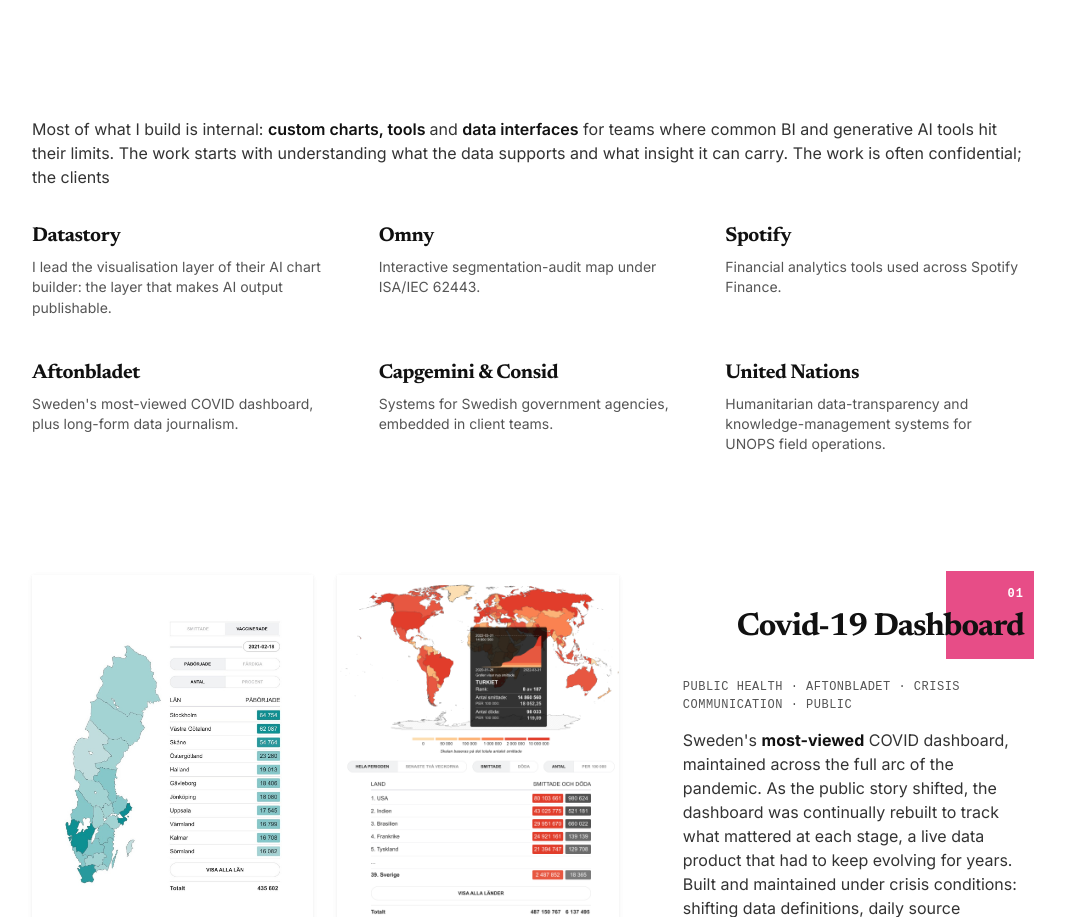
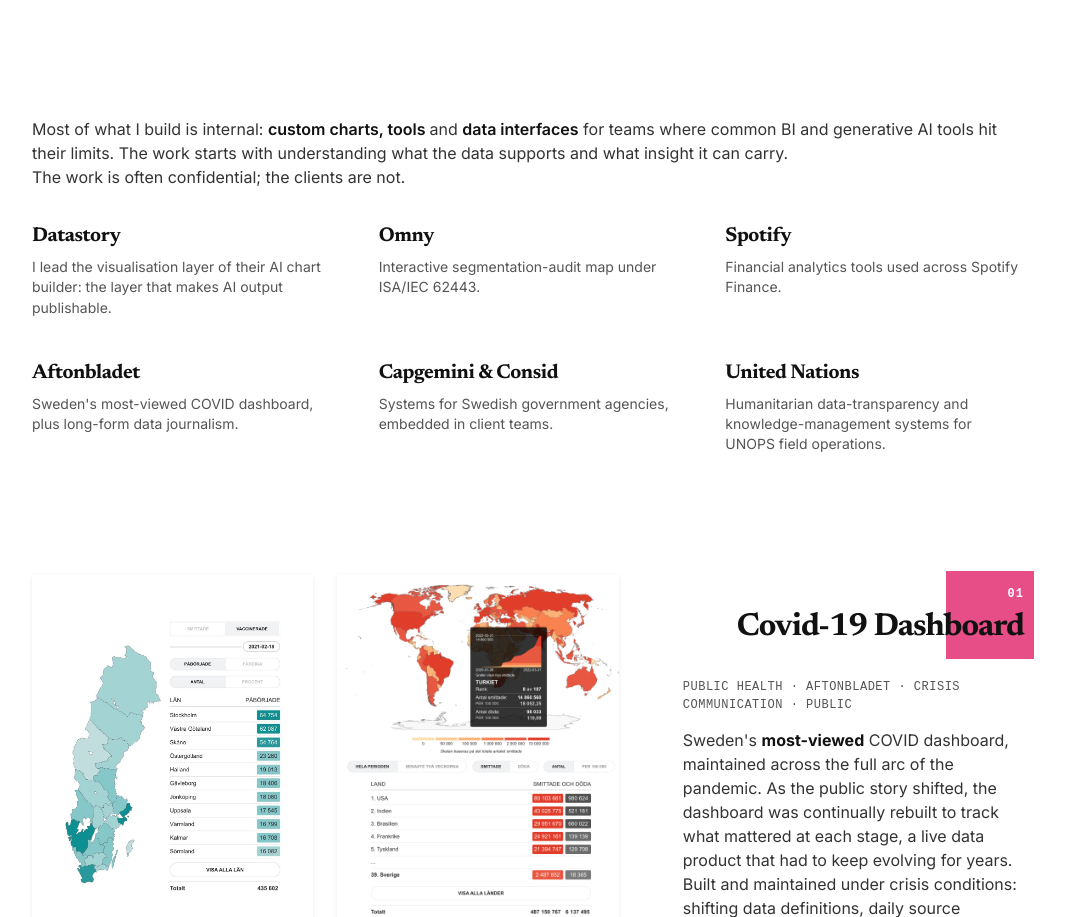
Before and after one commit to GitNoise/portfolio, a website: page index.html in a window 1280 px wide. Shown: the part 1087-2004 px from the top of the page, without its empty margins (112-1177 px from the left). Drawn offline with Linux system fonts and the light colour scheme; a web font is replaced by a local one.

Commit message:
feat: update client copy

```diff
--- a/index.html
+++ b/index.html
@@ -1792,7 +1792,8 @@
             <strong>data interfaces</strong>
             for teams where common BI and generative AI tools hit their limits.
             The work starts with understanding what the data supports and what
-            insight it can carry. The work is often confidential; the clients
+            insight it can carry. <br />The work is often confidential; the
+            clients are not.
           </p>
           <div class="clients-grid">
             <div class="client">
```
